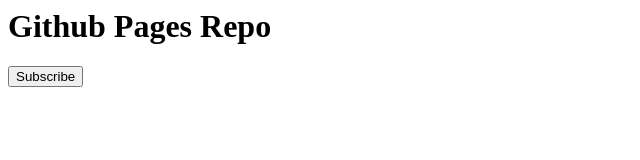
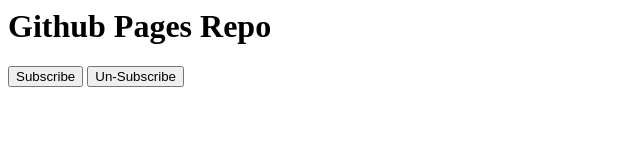
Before and after one commit to jmnavarr/jmnavarr.github.io, a website: page index.html in a window 1280 px wide. Shown: the whole page, without its empty margins (0-640 px from the left). Drawn offline with Linux system fonts and the light colour scheme.

Commit message:
unsubscribe

```diff
--- a/index.html
+++ b/index.html
@@ -8,6 +8,7 @@
 <h1>Github Pages Repo</h1>
 
 <button onclick="subscribe()">Subscribe</button>
+<button onclick="unsubscribe()">Un-Subscribe</button>
 
 <script>
     addEventListener('load', async() => {
@@ -24,6 +25,22 @@
         console.log(JSON.stringify(push));
     }
 
+    async function unsubscribe() {
+        navigator.serviceWorker.ready.then((reg) => {
+            reg.pushManager.getSubscription().then((subscription) => {
+                subscription
+                .unsubscribe()
+                .then((successful) => {
+                    console.log("subscription", subscription);
+                    console.log("You've successfully unsubscribed");
+                })
+                .catch((e) => {
+                    console.error("Error: unsubscribing failed");
+                });
+            });
+        });
+    }
+
 </script>
 
 </body>
```
